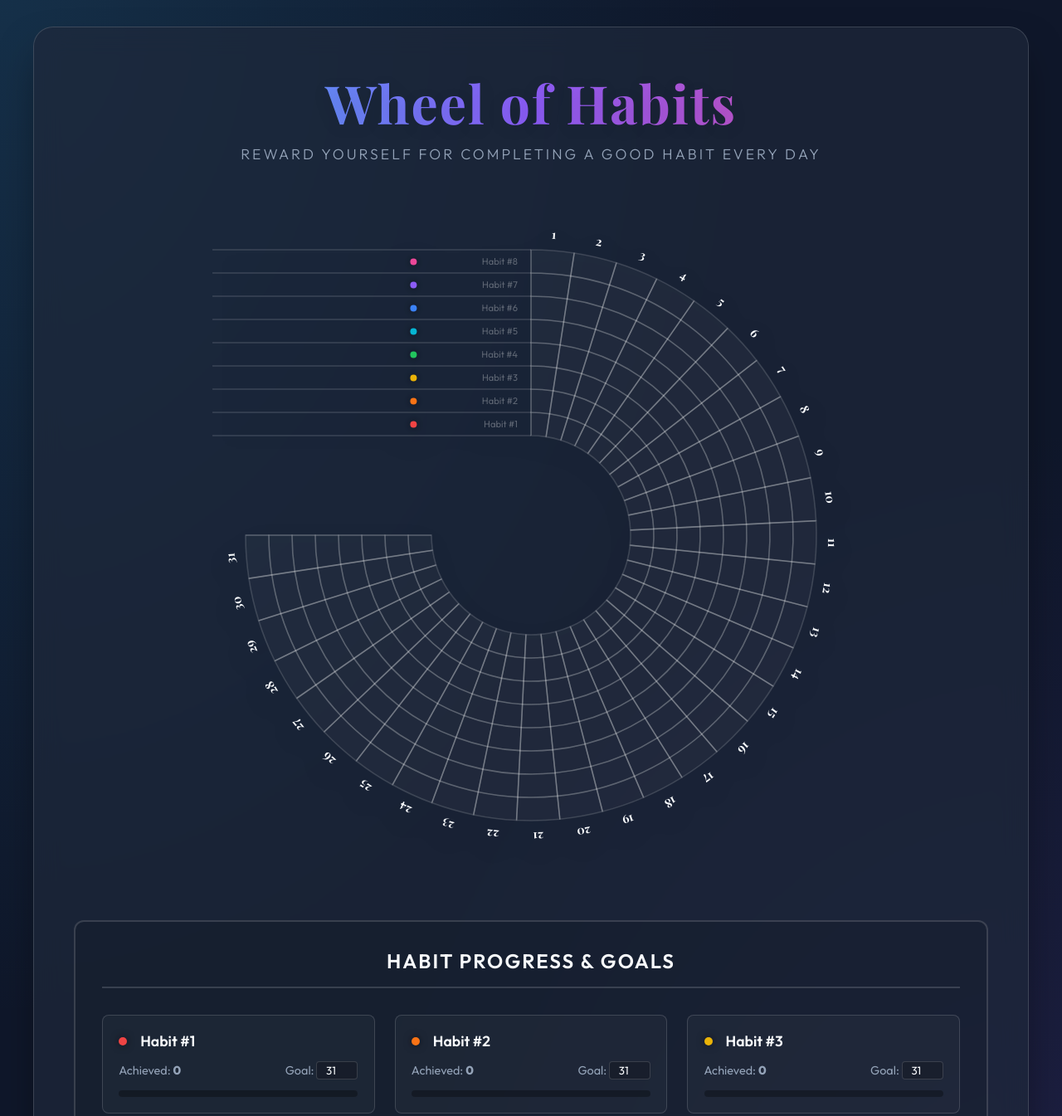
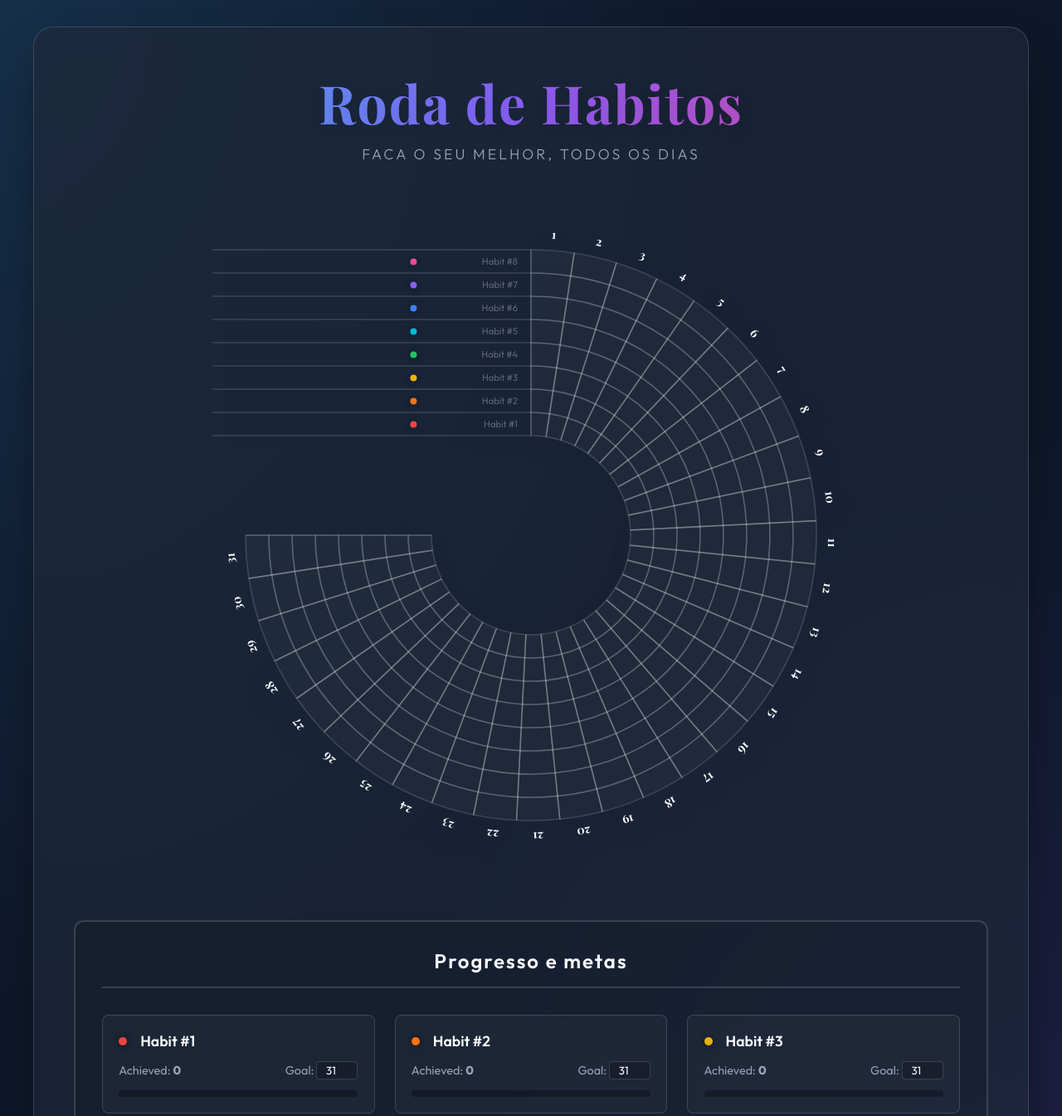
Before and after one commit to angolawi/wheelofhabits, a website built with Vite: page index.html in a window 1280 px wide. Shown: the top 1345 px of the page at 83% size. Built offline with nearby package versions, Linux system fonts and the light colour scheme; a web font is replaced by a local one.

Commit message:
chore: aportuguesar

```diff
--- a/index.html
+++ b/index.html
@@ -3,15 +3,15 @@
   <head>
     <meta charset="UTF-8" />
     <meta name="viewport" content="width=device-width, initial-scale=1.0" />
-    <title>Wheel of Habits</title>
+    <title>Roda de Habitos</title>
     <link rel="stylesheet" href="./style.css">
     <link href="https://fonts.googleapis.com/css2?family=Outfit:wght@300;400;600;800&family=Playfair+Display:ital,wght@0,700;1,400&display=swap" rel="stylesheet">
   </head>
   <body>
     <div id="app">
       <header class="header">
-        <h1 class="title">Wheel of Habits</h1>
-        <p class="subtitle">REWARD YOURSELF FOR COMPLETING A GOOD HABIT EVERY DAY</p>
+        <h1 class="title">Roda de Habitos</h1>
+        <p class="subtitle">Faca o seu melhor, todos os dias</p>
       </header>
 
       <main class="main-content">
@@ -20,7 +20,7 @@
         </div>
 
         <section class="stats-section">
-          <h2 class="stats-title">HABIT PROGRESS & GOALS</h2>
+          <h2 class="stats-title">Progresso e metas</h2>
           <div class="stats-grid" id="stats-grid">
             <!-- Stats will be generated here -->
           </div>
```
